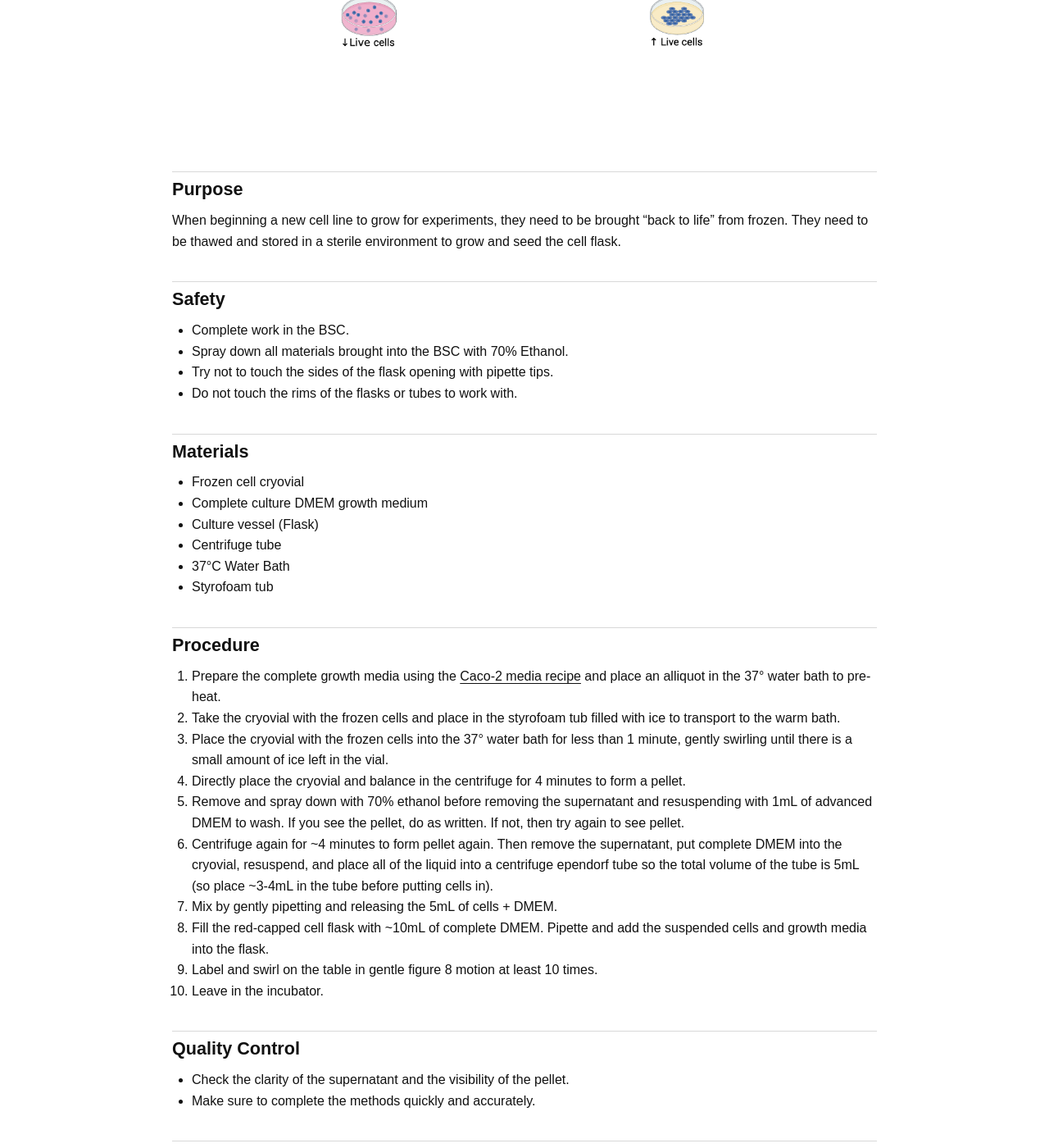
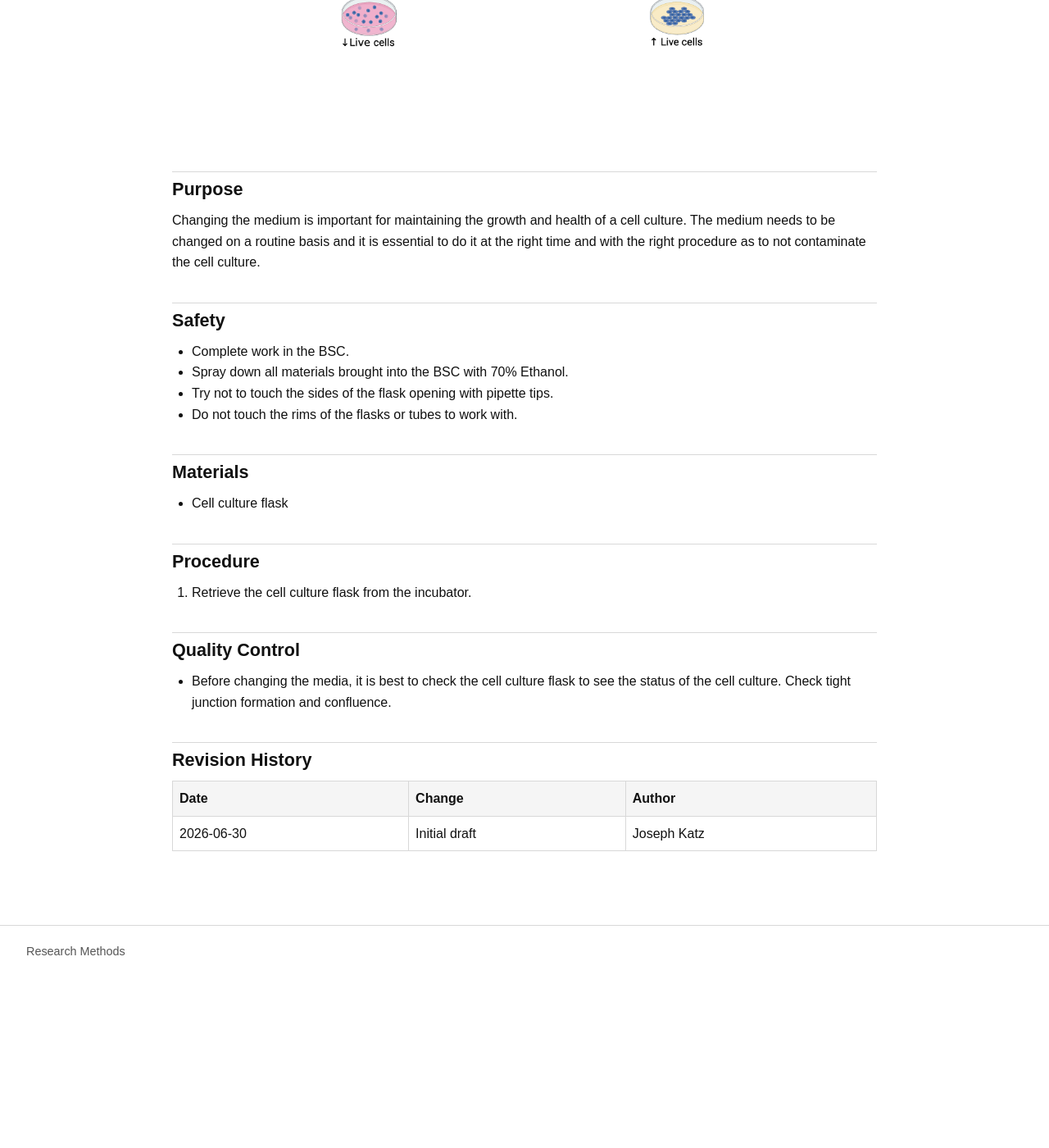
Before and after one commit to JosephKatz04/ResearchMethods, a Jekyll site: the page built from _methods/wet-lab/caco2-changing-media.md, in a window 1280 px wide and 1400 px high, scrolled down 548 px. Shown: the whole window at 82% size. Built offline with Jekyll 4.4.1, drawn with Linux system fonts in a browser that asks for light colours; after the commit the page ends 1740 px from its top, so only the background shows below that; some of the changed text lies outside the part shown.

Commit message:
change, media change

```diff
--- a/_methods/wet-lab/caco2-changing-media.md
+++ b/_methods/wet-lab/caco2-changing-media.md
@@ -6,13 +6,13 @@ summary: How to know when to change cell culture media and how to change
 
 # When to Change
 
-Use this page for thawing CaCo2 cells from frozen in -80° freezer. From Wine Lab SOP and cell culture guidebook.
+Use this page when culturing CaCo2 cells, to know when to change the medium.
 
 ![DMEM color change]({{ "/assets/in-page-images/DMEM_colour_change.png" | relative_url }})
 
 ## Purpose
 
-When beginning a new cell line to grow for experiments, they need to be brought "back to life" from frozen. They need to be thawed and stored in a sterile environment to grow and seed the cell flask.
+Changing the medium is important for maintaining the growth and health of a cell culture. The medium needs to be changed on a routine basis and it is essential to do it at the right time and with the right procedure as to not contaminate the cell culture.
 
 ## Safety
 
@@ -23,34 +23,18 @@ When beginning a new cell line to grow for experiments, they need to be brought
 
 ## Materials
 
-- Frozen cell cryovial
-- Complete culture DMEM growth medium
-- Culture vessel (Flask)
-- Centrifuge tube
-- 37°C Water Bath
-- Styrofoam tub
+- Cell culture flask
 
 ## Procedure
 
-1. Prepare the complete growth media using the [Caco-2 media recipe]({{ "/wet-lab/caco2-media-recipe/" | relative_url }}) and place an alliquot in the 37° water bath to pre-heat.
-2. Take the cryovial with the frozen cells and place in the styrofoam tub filled with ice to transport to the warm bath.
-3. Place the cryovial with the frozen cells into the 37° water bath for less than 1 minute, gently swirling until there is a small amount of ice left in the vial.
-4. Directly place the cryovial and balance in the centrifuge for 4 minutes to form a pellet.
-5. Remove and spray down with 70% ethanol before removing the supernatant and resuspending with 1mL of advanced DMEM to wash. If you see the pellet, do as written. If not, then try again to see pellet.
-6. Centrifuge again for ~4 minutes to form pellet again. Then remove the supernatant, put complete DMEM into the cryovial, resuspend, and place all of the liquid into a centrifuge ependorf tube so the total volume of the tube is 5mL (so place ~3-4mL in the tube before putting cells in).
-7. Mix by gently pipetting and releasing the 5mL of cells + DMEM.
-8. Fill the red-capped cell flask with ~10mL of complete DMEM. Pipette and add the suspended cells and growth media into the flask.
-9. Label and swirl on the table in gentle figure 8 motion at least 10 times.
-10. Leave in the incubator.
+1. Retrieve the cell culture flask from the incubator.
 
 ## Quality Control
 
-- Check the clarity of the supernatant and the visibility of the pellet.
-- Make sure to complete the methods quickly and accurately.
+- Before changing the media, it is best to check the cell culture flask to see the status of the cell culture. Check tight junction formation and confluence.
 
 ## Revision History
 
 | Date | Change | Author |
 | --- | --- | --- |
 | 2026-06-30 | Initial draft | Joseph Katz |
-| 2026-06-30 | Post-first try w Zhaoyi Wang | Joseph Katz |
```
